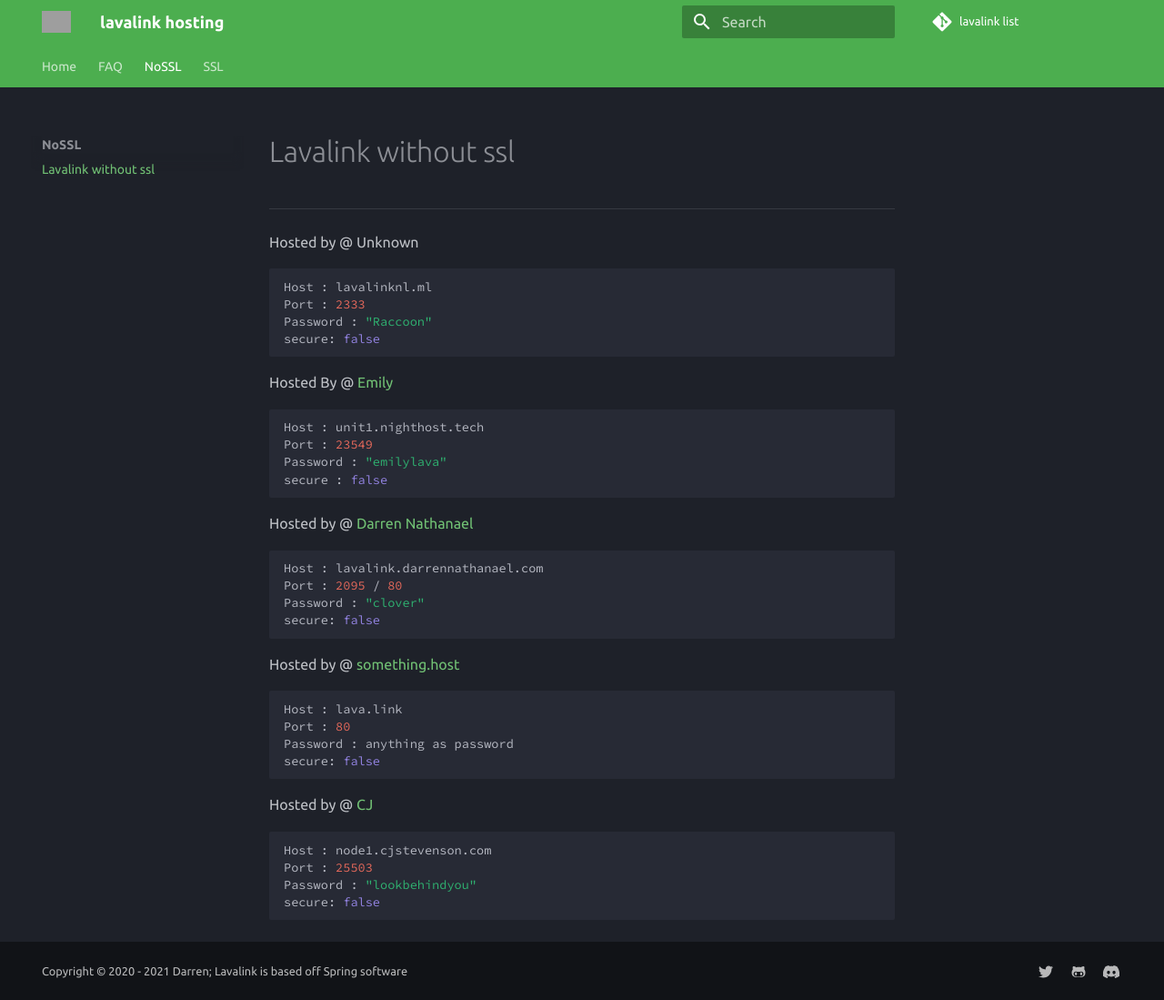
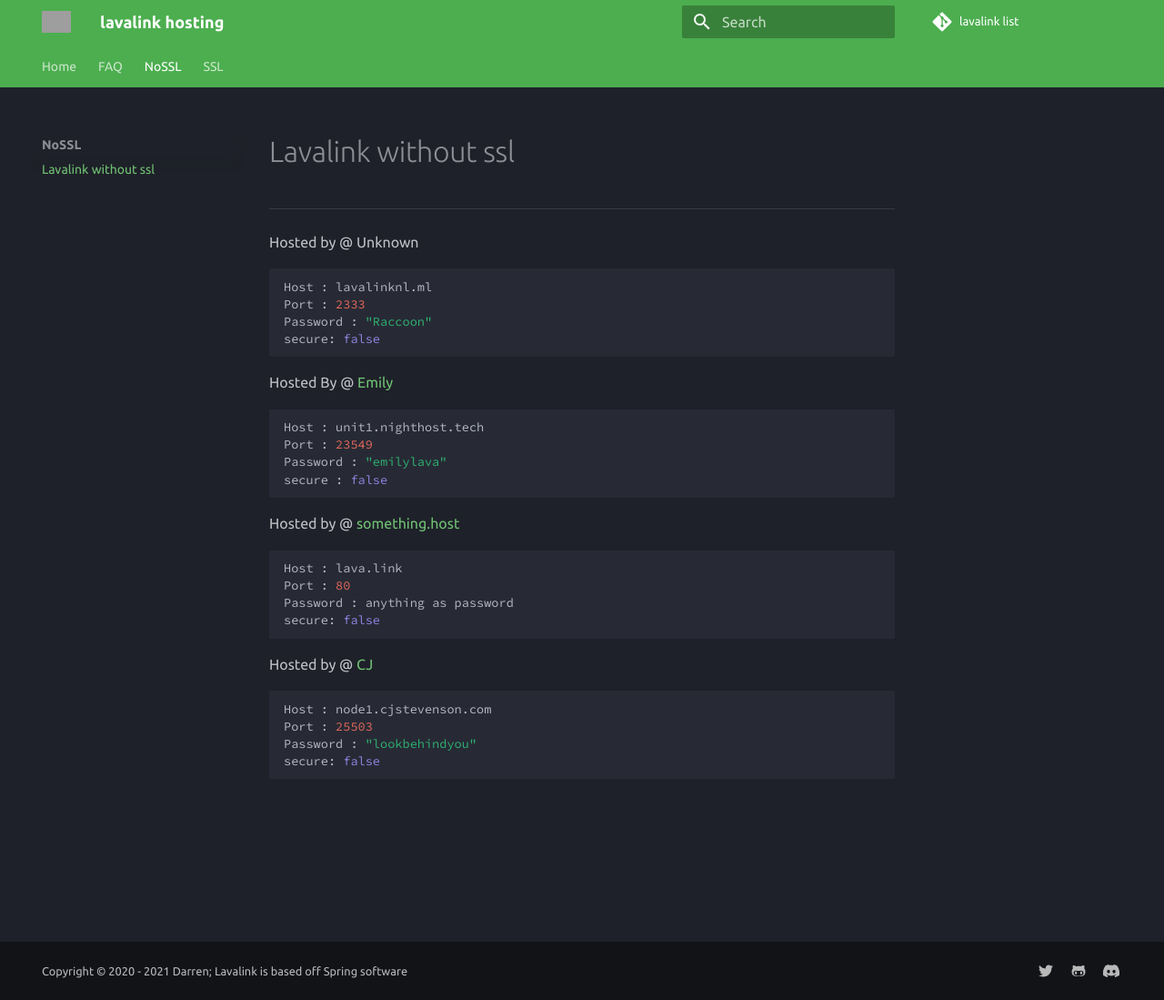
Before and after one commit to DarrenOfficial/lavalink-list, an MkDocs documentation site: the page built from docs/NoSSL/lavalink-without-ssl.md, in a window 1280 px wide and 1099 px high. Shown: the whole window at 91% size. Built offline with MkDocs 1.6.1 and Material for MkDocs 9.7.7, drawn with Linux system fonts in a browser that asks for light colours; comment, search, counter and statistics services are not loaded; grey boxes are pictures that could not be loaded.

Commit message:
wowiw
wow

````diff
--- a/docs/NoSSL/lavalink-without-ssl.md
+++ b/docs/NoSSL/lavalink-without-ssl.md
@@ -13,13 +13,6 @@ Port : 23549
 Password : "emilylava"
 secure : false
 ```
-Hosted by @ [Darren Nathanael](https://darrennathanael.com)
-```bash
-Host : lavalink.darrennathanael.com
-Port : 2095 / 80
-Password : "clover"
-secure: false
-```
 Hosted by @ [something.host](https://support.something.host/en/article/lavalink-hosting-okm26z/)
 ```bash
 Host : lava.link
````
